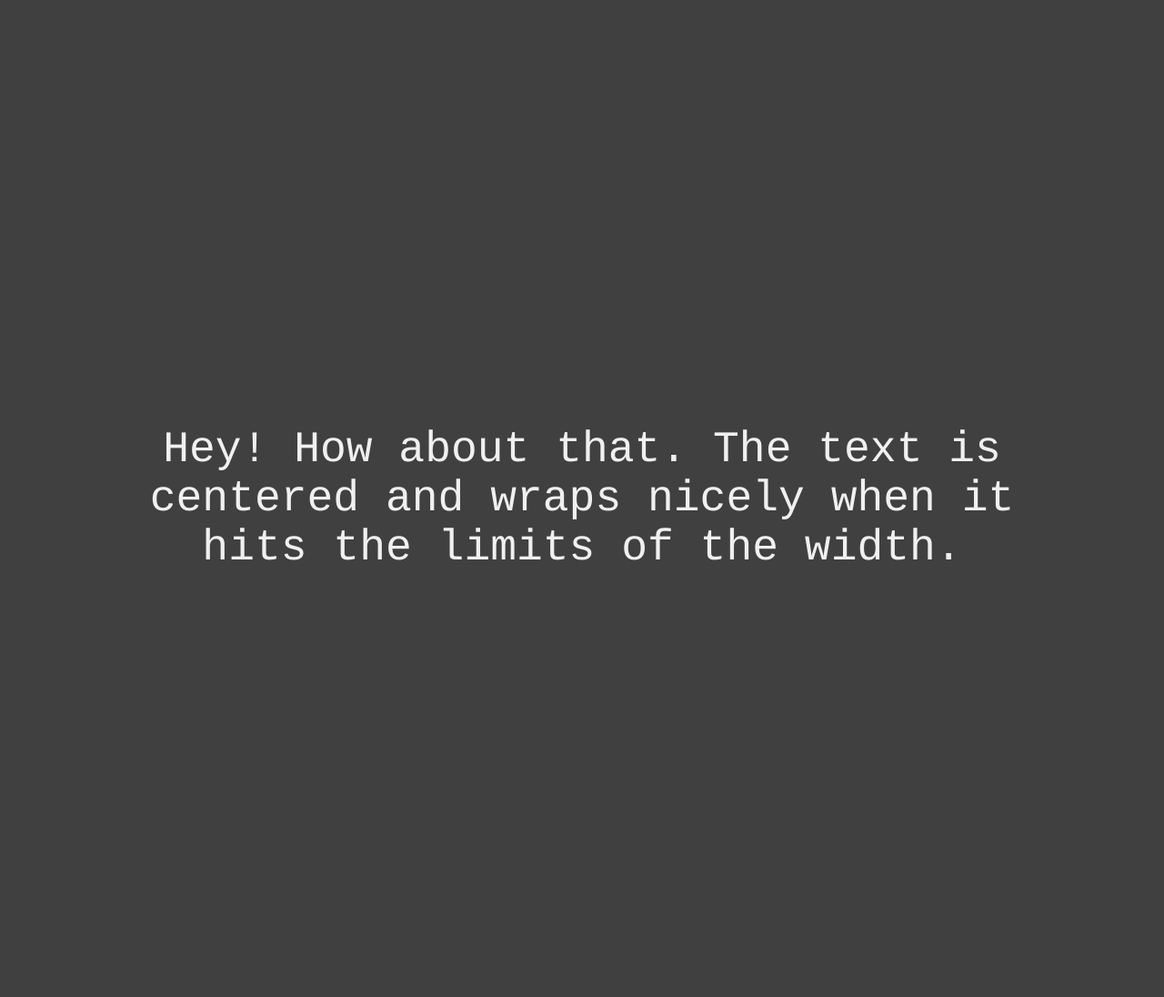
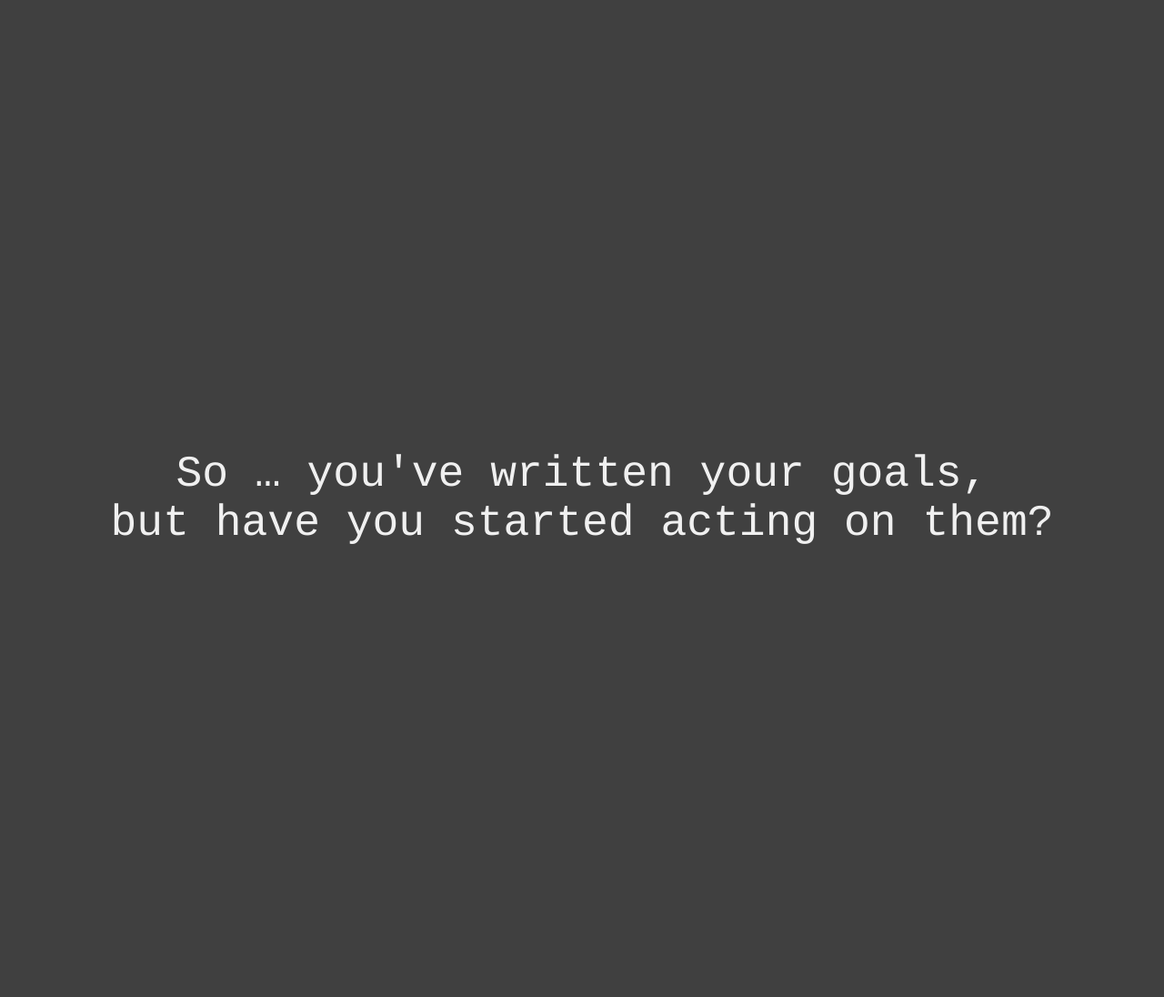
Before and after one commit to TicketmasterMobileStudio/ticketmastermobilestudio.github.io, a Jekyll site: the page images/motd.html, which Jekyll copies as it is, in a window 1280 px wide. Shown: the whole page at 91% size. Built offline with Jekyll 4.4.1, drawn with Linux system fonts in a browser that asks for light colours.

Commit message:
Updated message

```diff
--- a/images/motd.html
+++ b/images/motd.html
@@ -9,7 +9,7 @@
     	}
 		div.container p {
     		margin: 0;
-    		width: 1000px;
+    		width: 1100px;
     		position: absolute;
     		top: 50%;
     		left: 50%;
@@ -27,7 +27,7 @@
 </head>
 <body>
 	<div class="container">
-		<p>Hey! How about that. The text is centered and wraps nicely when it hits the limits of the width.</p>
+		<p>So &hellip; you've written your goals, <br>but have you started acting on them?</p>
 	</div>
 </body>
 </html>
```
